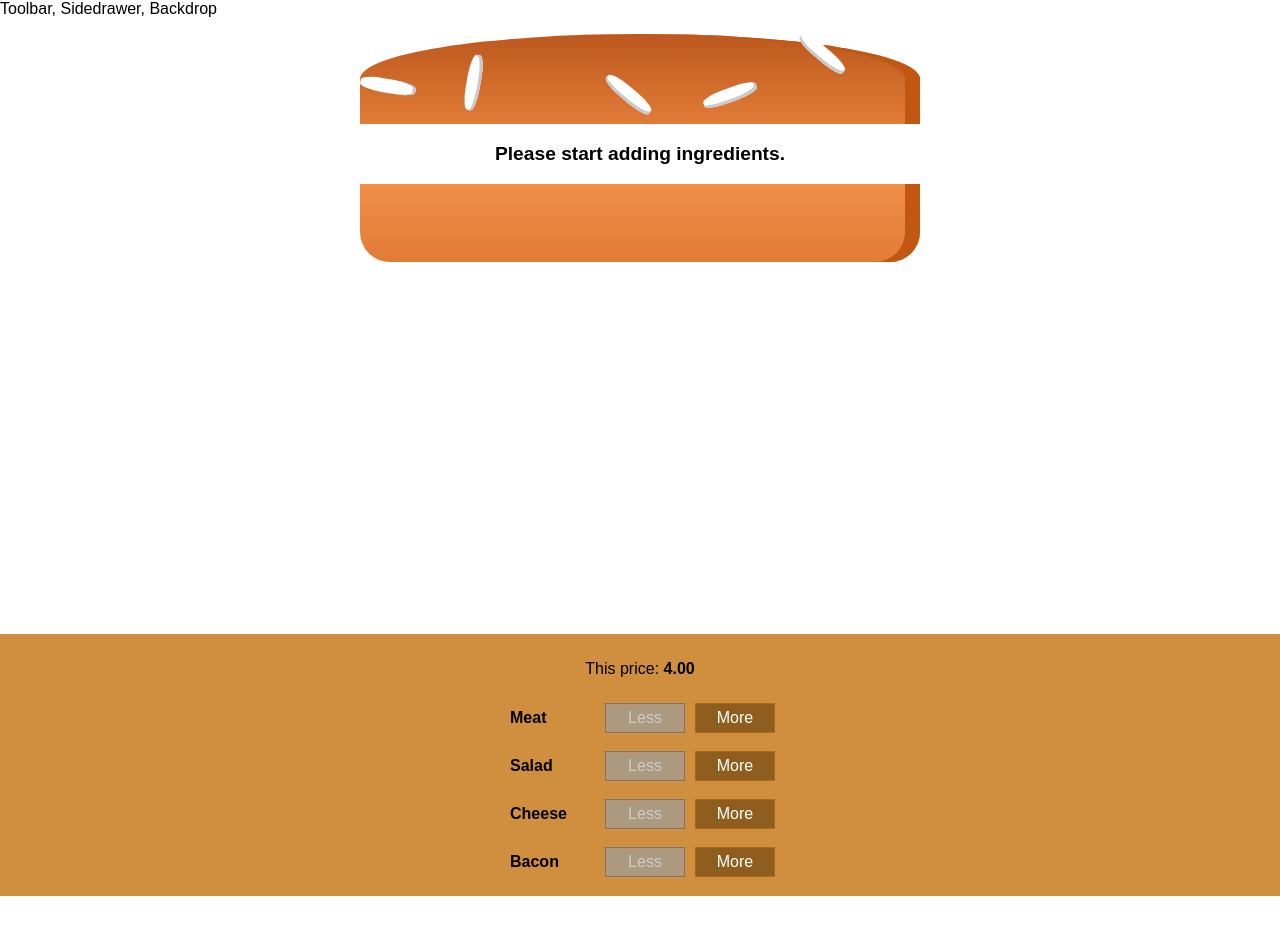
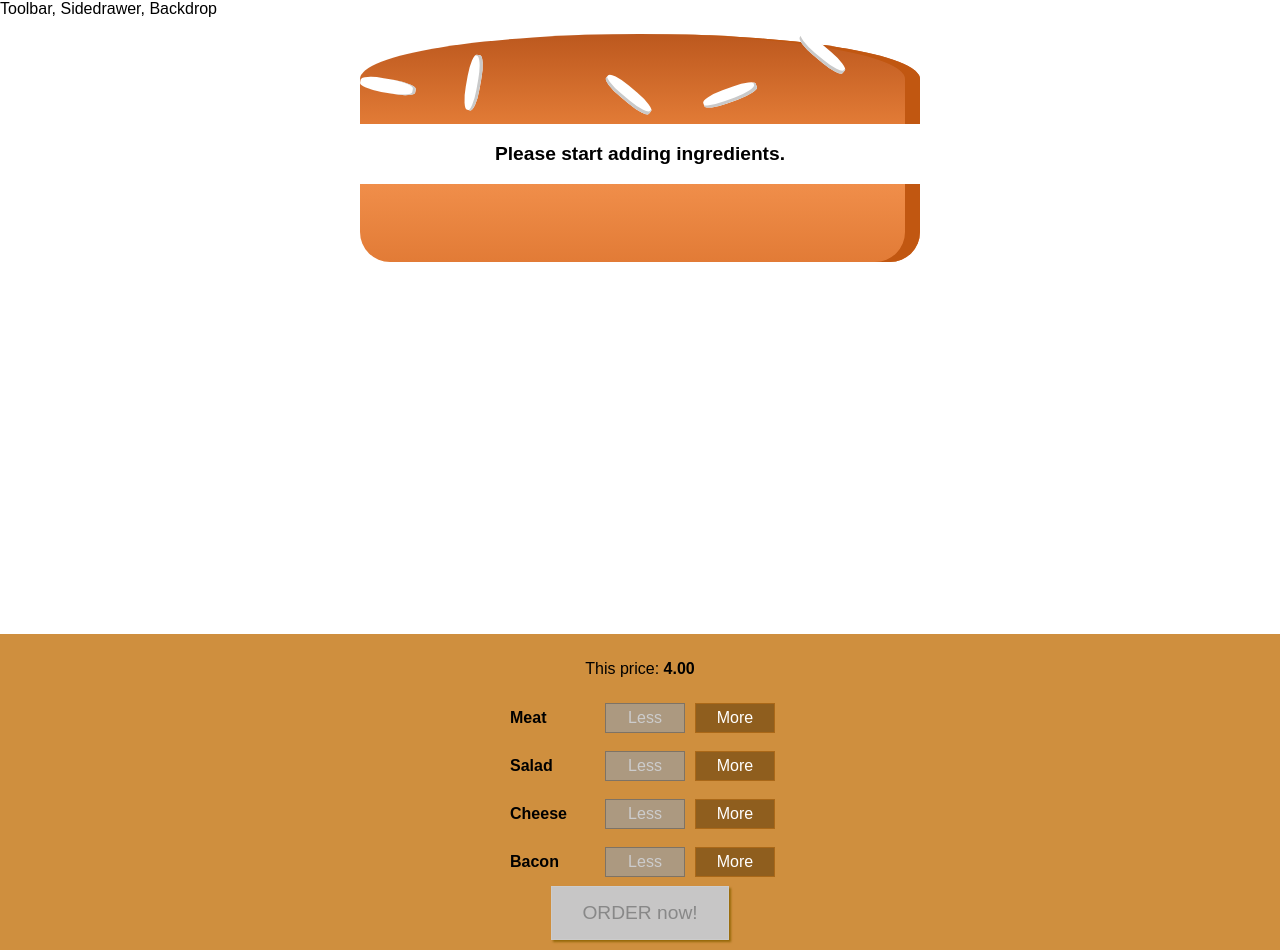
Before and after one commit to gyurcigyurma/BurgerBuilder, a React app: page / in a window 1280 px wide. Before the commit the page ends 896 px from the top, so only its background shows below. Built offline with nearby package versions, Linux system fonts and the light colour scheme.

Commit message:
Added order btn.

```diff
--- a/src/components/Burger/BuildControls/BuildControls.css
+++ b/src/components/Burger/BuildControls/BuildControls.css
@@ -8,3 +8,44 @@
     margin: auto;
     padding: 10px 0;
 }
+
+.OrderButton {
+    background-color: #DAD735;
+    outline: none;
+    cursor: pointer;
+    border: 1px solid #966909;
+    color: #966909;
+    font-family: inherit;
+    font-size: 1.2em;
+    padding: 15px 30px;
+    box-shadow: 2px 2px 2px #966909;
+}
+
+.OrderButton:hover, .OrderButton:active {
+    background-color: #A0DB41;
+    border: 1px solid #966909;
+    color: #966909;
+}
+
+.OrderButton:disabled {
+    background-color: #C7C6C6;
+    cursor: not-allowed;
+    border: 1px solid #ccc;
+    color: #888888;
+}
+
+.OrderButton:not(:disabled) {
+    animation: enable 0.3s linear;
+}
+
+@keyframes enable {
+    0% {
+        transform: scale(1);
+    }
+    60% {
+        transform: scale(1.1);
+    }
+    100% {
+        transform: scale(1);
+    }
+}
--- a/src/components/Burger/BuildControls/BuildControls.js
+++ b/src/components/Burger/BuildControls/BuildControls.js
@@ -20,8 +20,10 @@
                     label={control.label}
                     added={()=>props.ingredientAdded(control.type)}
                     removed={()=>props.ingredientRemoved(control.type)}
-                    disabled={props.disabled[control.type]}/>
+                    disabled={props.disabled[control.type]}
+                    />
             ))}
+            <button disabled={!props.purchasable} className={classes.OrderButton}>ORDER now!</button>
         </div>
     )
 }
--- a/src/containers/BurgerBuilder/BurgerBuilder.js
+++ b/src/containers/BurgerBuilder/BurgerBuilder.js
@@ -15,7 +15,8 @@
             cheese: 0,
             meat: 0
         },
-        totalPrice: 4
+        totalPrice: 4,
+        purchasable: false
     }
 
     INGREDIENTS_PRICES = {
@@ -24,6 +25,16 @@
         cheese: 0.5,
         meat: 1.2
 
+    }
+
+    updatePurchaseState = (ingredients) => {
+        const purchasable =
+            Object
+                .values(ingredients)
+                .some(function (item) {
+                    return item > 0;
+                })
+        this.setState({purchasable: purchasable})
     }
 
     addIngredientHandler = (type) => {
@@ -36,6 +47,7 @@
         const oldPrice = this.state.totalPrice;
         const newPrice = oldPrice + priceAddition;
         this.setState({ ingredients: updatedIngredients, totalPrice: newPrice });
+        this.updatePurchaseState(updatedIngredients);
     }
 
     removeIngredientHandler = (type) => {
@@ -51,9 +63,11 @@
         const oldPrice = this.state.totalPrice;
         const newPrice = oldPrice - priceDeduction;
         this.setState({ ingredients: updatedIngredients, totalPrice: newPrice });
+        this.updatePurchaseState(updatedIngredients);
     }
 
     render() {
+
         const disabledInfo = { ...this.state.ingredients };
         for (let key in disabledInfo) {
             disabledInfo[key] = disabledInfo[key] <= 0;
@@ -67,6 +81,7 @@
                     ingredientAdded={this.addIngredientHandler}
                     ingredientRemoved={this.removeIngredientHandler}
                     disabled={disabledInfo}
+                    purchasable={this.state.purchasable}
                     totalPrice={this.state.totalPrice} />
             </Aux>
         )
```
